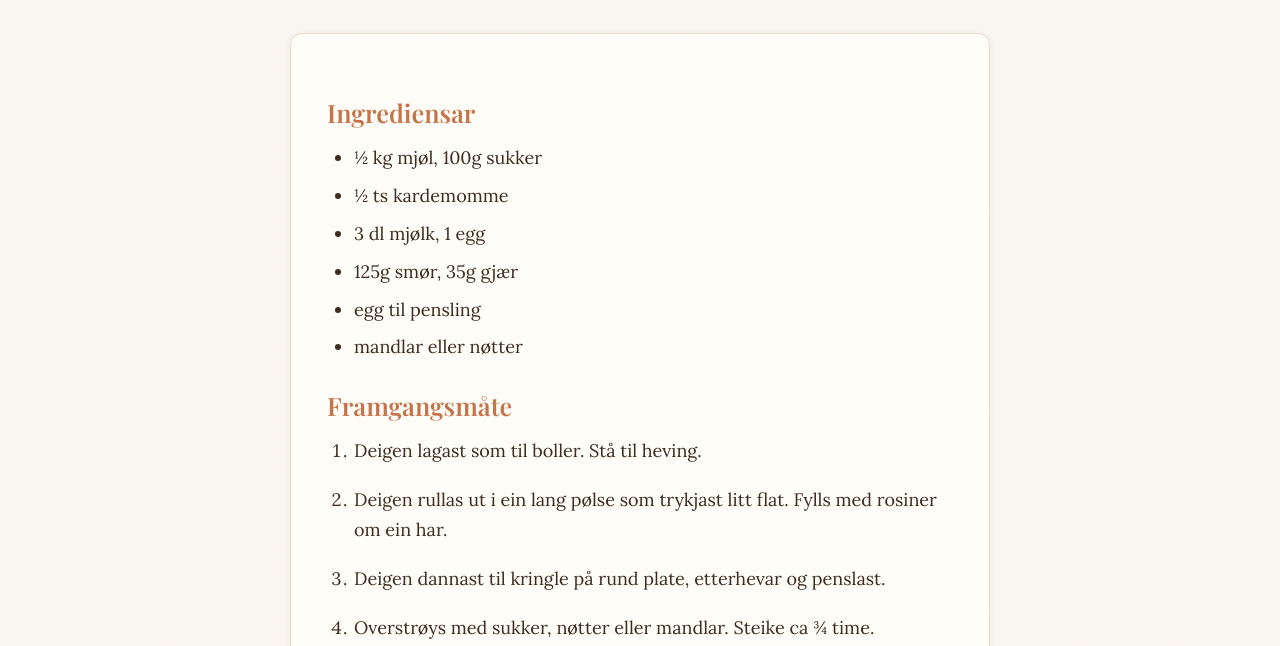
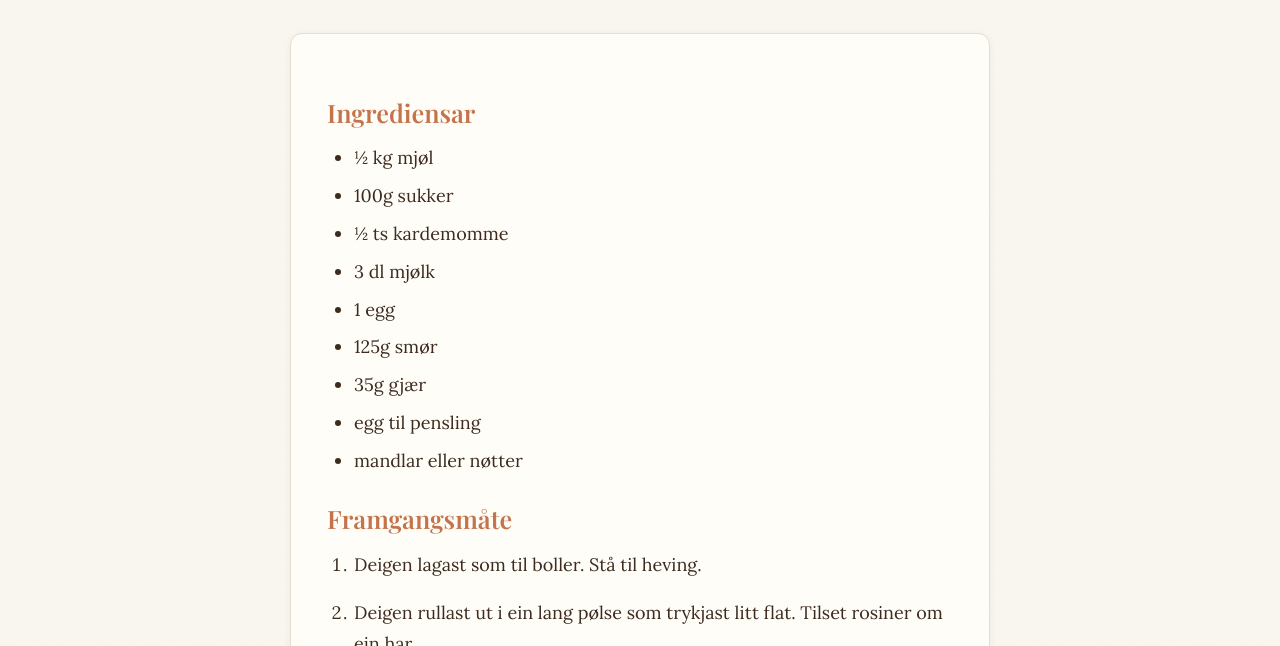
Before and after one commit to petrepa/bestemor-oppskrifter, an Astro site in the folder recipes-site/: page /bestemor-oppskrifter/oppskrifter/kringle-med-gjaer in a window 1280 px wide. Shown: the part 306-952 px from the top of the page. Built offline with nearby package versions, Linux system fonts and the light colour scheme; Astro itself is replaced by a stand-in of ours.

Commit message:
Refine recipe for kringle med gjær
Updated ingredient list formatting and clarified steps in the recipe.

```diff
--- a/recipes-site/src/content/oppskrifter/kringle-med-gjaer.md
+++ b/recipes-site/src/content/oppskrifter/kringle-med-gjaer.md
@@ -8,10 +8,13 @@ original_skann: "skannar/kringle-med-gjaer.jpg"
 
 ## Ingrediensar
 
-- ½ kg mjøl, 100g sukker
+- ½ kg mjøl
+- 100g sukker
 - ½ ts kardemomme
-- 3 dl mjølk, 1 egg
-- 125g smør, 35g gjær
+- 3 dl mjølk
+- 1 egg
+- 125g smør
+- 35g gjær
 - egg til pensling
 - mandlar eller nøtter
 
@@ -19,8 +22,10 @@ original_skann: "skannar/kringle-med-gjaer.jpg"
 
 1. Deigen lagast som til boller. Stå til heving.
 
-2. Deigen rullas ut i ein lang pølse som trykjast litt flat. Fylls med rosiner om ein har.
+2. Deigen rullast ut i ein lang pølse som trykjast litt flat. Tilset rosiner om ein har.
 
-3. Deigen dannast til kringle på rund plate, etterhevar og penslast.
+3. Deigen dannast til kringle på smurt plate, etterhevast og penslast.
 
-4. Overstrøys med sukker, nøtter eller mandlar. Steike ca ¾ time.
+4. Overstrøys med sukker, nøtter eller mandlar.
+
+5. Steik ca 1/2 time.
```
